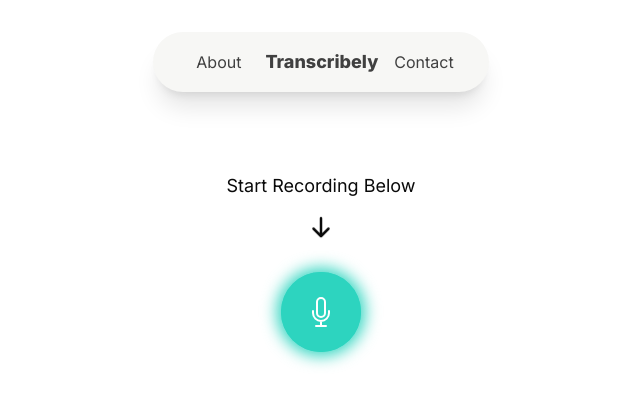
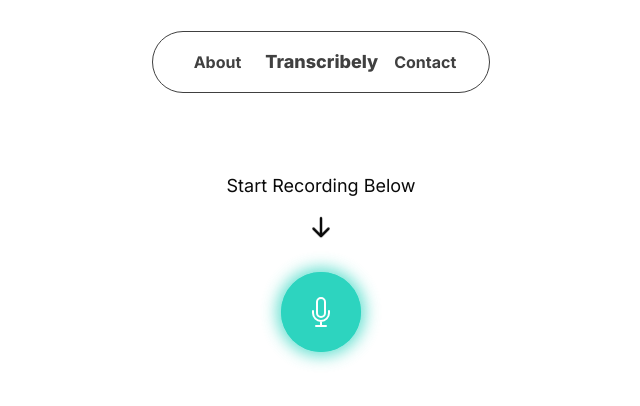
Before and after one commit to albionkaferi/speech-to-text-app, a Next.js app: page / in a window 1280 px wide. Shown: the top 406 px of the page, without its empty margins (319-959 px from the left). Built offline with nearby package versions, Linux system fonts and the light colour scheme.

Commit message:
navbar styling

```diff
--- a/src/components/Navbar.tsx
+++ b/src/components/Navbar.tsx
@@ -3,14 +3,14 @@
 function Navbar() {
   return (
     <nav className="flex justify-center mt-8 mb-20">
-      <div className="max-w-lg w-9/12 md:w-1/2 py-4 flex justify-center items-center space-x-4 rounded-full shadow-xl bg-cream text-neutral-700">
-        <Link href="/about" className="mx-2">
+      <div className="max-w-lg w-9/12 md:w-1/2 py-4 flex justify-center items-center space-x-4 rounded-full outline outline-1 text-neutral-700">
+        <Link href="/about" className="mx-2 font-bold hover:opacity-75">
           About
         </Link>
-        <h1 className="font-extrabold text-lg">
-          <Link href="/">Transcribely</Link>
-        </h1>
-        <Link href="/contact" className="mx-2">
+        <Link href="/" className="font-extrabold text-lg hover:opacity-75">
+          Transcribely
+        </Link>
+        <Link href="/contact" className="mx-2 font-bold hover:opacity-75">
           Contact
         </Link>
       </div>
--- a/src/components/RecordButton.tsx
+++ b/src/components/RecordButton.tsx
@@ -10,8 +10,8 @@
   startRecording,
 }: RecordButtonProps) {
   return (
-    <div className="relative">
-      <div className="absolute -inset-1 bg-teal-400 rounded-full blur"></div>
+    <div className="relative group">
+      <div className="absolute -inset-1 bg-teal-400 rounded-full blur opacity-75 group-hover:opacity-100 transition duration-300"></div>
 
       <button
         className={`relative flex justify-center items-center bg-teal-400 rounded-full h-20 w-20 ${
```
